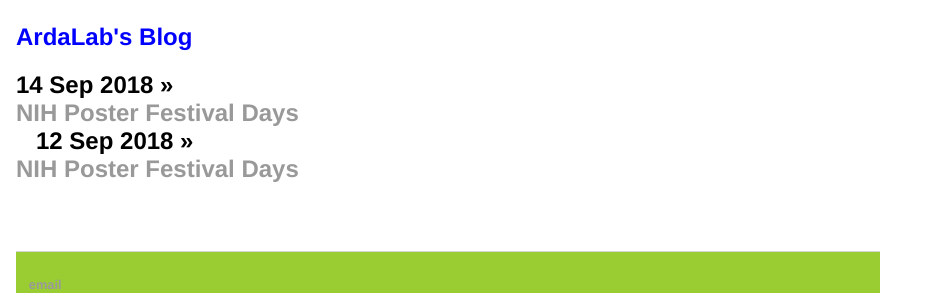
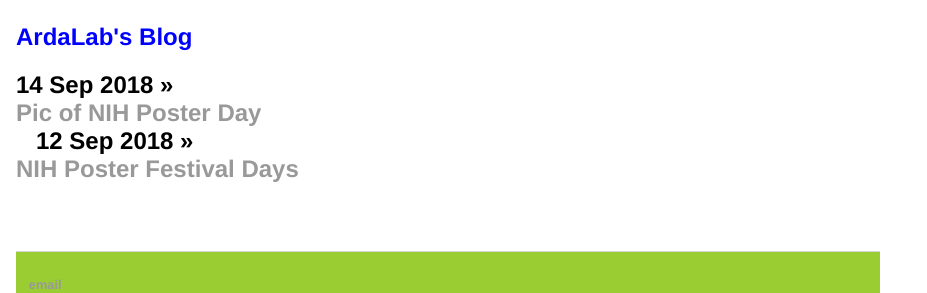
Before and after one commit to ArdaLab-DevG/ArdaLab-DevG, a Jekyll site: the page built from blog/index.html, in a window 1280 px wide. Shown: the part 214-507 px from the top of the page, without its empty margins (0-927 px from the left). Built offline with Jekyll 4.4.1, drawn with Linux system fonts in a browser that asks for light colours.

Commit message:
Update 2018-09-14-Poster pics.md

```diff
--- a/_posts/2018-09-14-Poster pics.md
+++ b/_posts/2018-09-14-Poster pics.md
@@ -1,9 +1,9 @@
 ---
 layout: post
-title: "NIH Poster Festival Days"
+title: "Pic of NIH Poster Day"
 date: 2018-09-14
 ---
 Great poster presentation!!!
 Here is som pics.
 Cheer!!!
-<a href="/assets/pics/
+<img src="assets/pics/IMG_1177.jpg">
```
